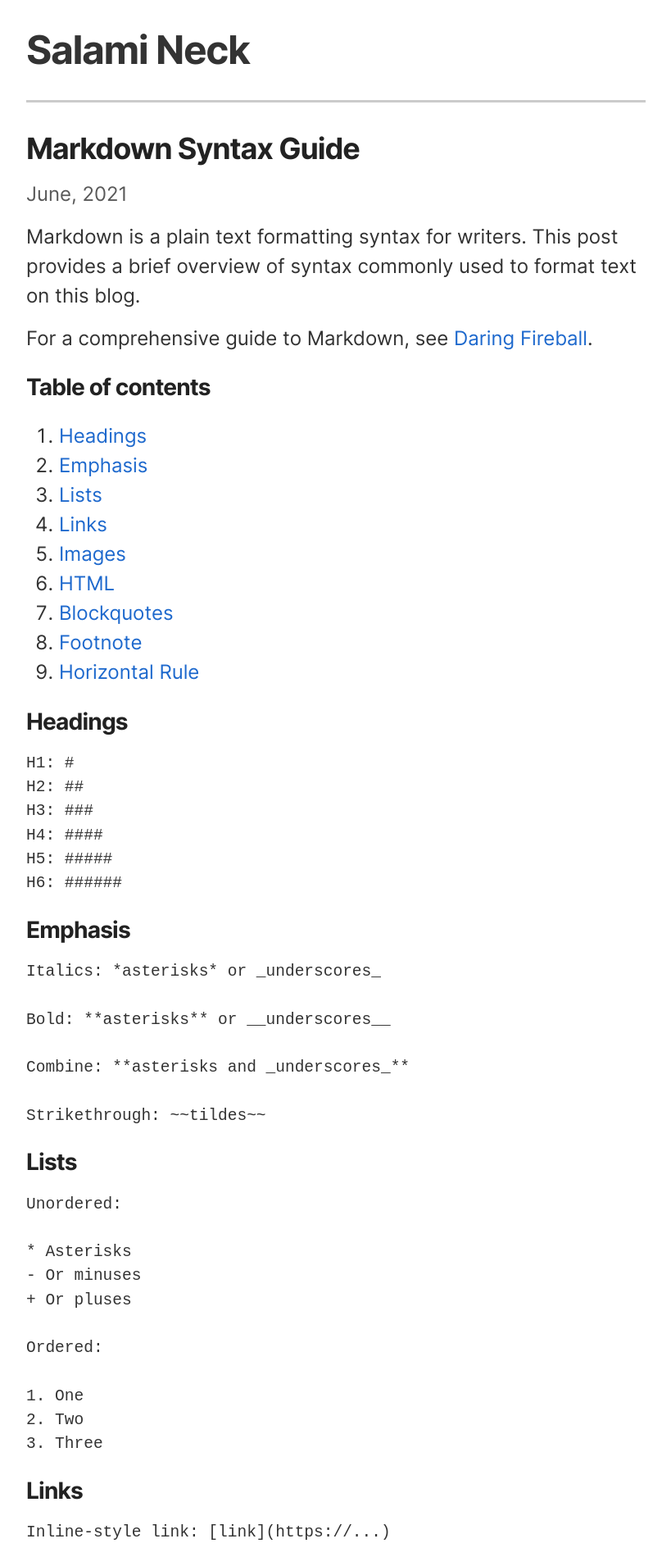
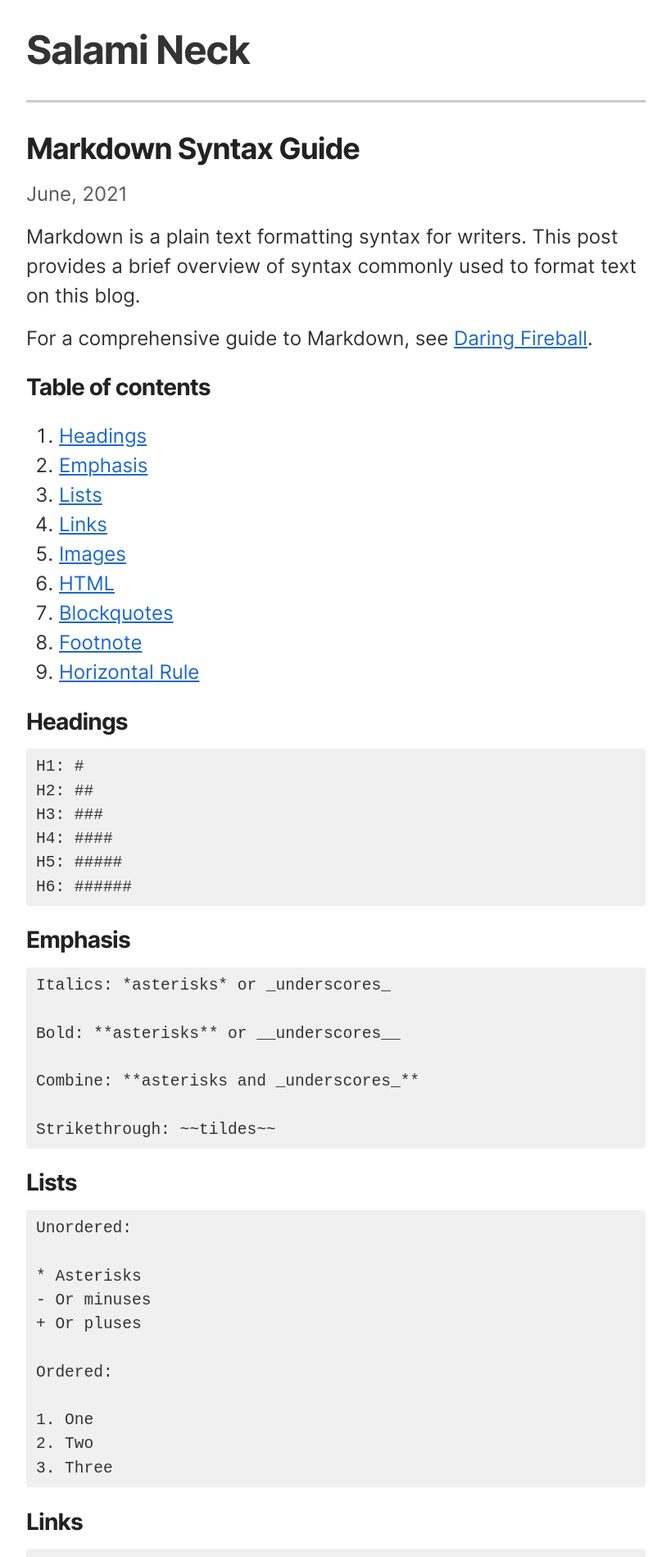
Before and after one commit to ajpwalser/ajpwalser.github.io, a Jekyll site: the page built from _posts/2021-06-24-markdown-syntax-guide.md, in a window 1280 px wide. Shown: the top 1899 px of the page at 82% size, without its empty margins (230-1049 px from the left). Built offline with Jekyll 4.4.1, drawn with Linux system fonts in a browser that asks for light colours.

Commit message:
Update style.css

```diff
--- a/css/style.css
+++ b/css/style.css
@@ -70,11 +70,9 @@ p {
 }
 a {
     color: var(--color-link);
-    text-decoration: none;
 }
 a:hover {
     color: var(--color-link-hover);
-    text-decoration: none;
 }
 header a, footer a {
     color: var(--color-text-body);
@@ -104,6 +102,14 @@ text-align:center
      left: 0;
      width: 100%;
      height: 100%;
+}
+pre {
+    margin-top: 0.25rem;
+    margin-bottom: 0.5rem;
+    padding: 0.5rem 0.75rem;
+    white-space: pre-wrap;
+    background-color: var(--color-background-tertiary);
+    border-radius: 0.25rem;
 }
 /* Flexible Foundations via Trent Walton https://codepen.io/TrentWalton/pen/xbXdWP */
  @media screen and (min-width: 300px) {
```
